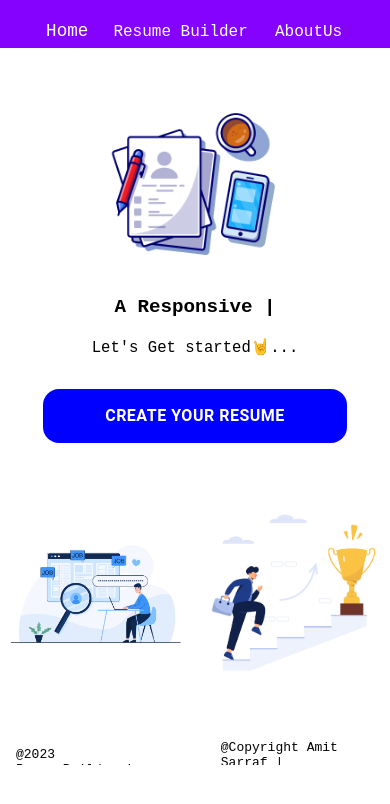
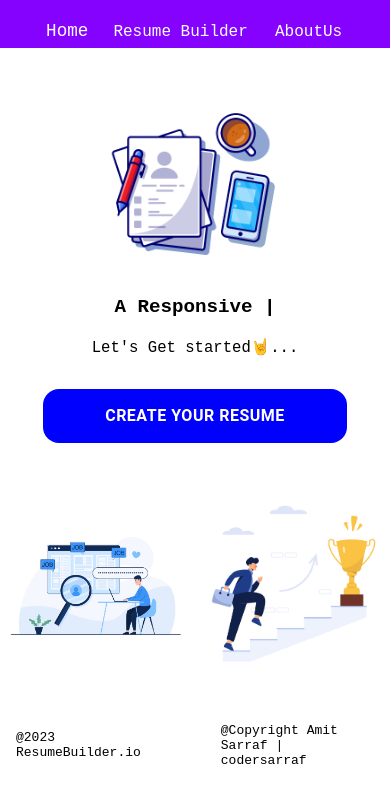
Before and after one commit to codersarraf/Resume-Builder---React-Project---wx3nh1mxebio, a React app: page / in a window 390 px wide. Built offline with nearby package versions, Linux system fonts and the light colour scheme.

Commit message:
initial commit

```diff
--- a/src/styles/App.css
+++ b/src/styles/App.css
@@ -409,7 +409,7 @@ span{
     }
     .image-cont{
         width: 100vw;
-        height: 32vh;
+        height: 30vh;
         display: flex;
         justify-content: center;
         flex-direction: row;
```
